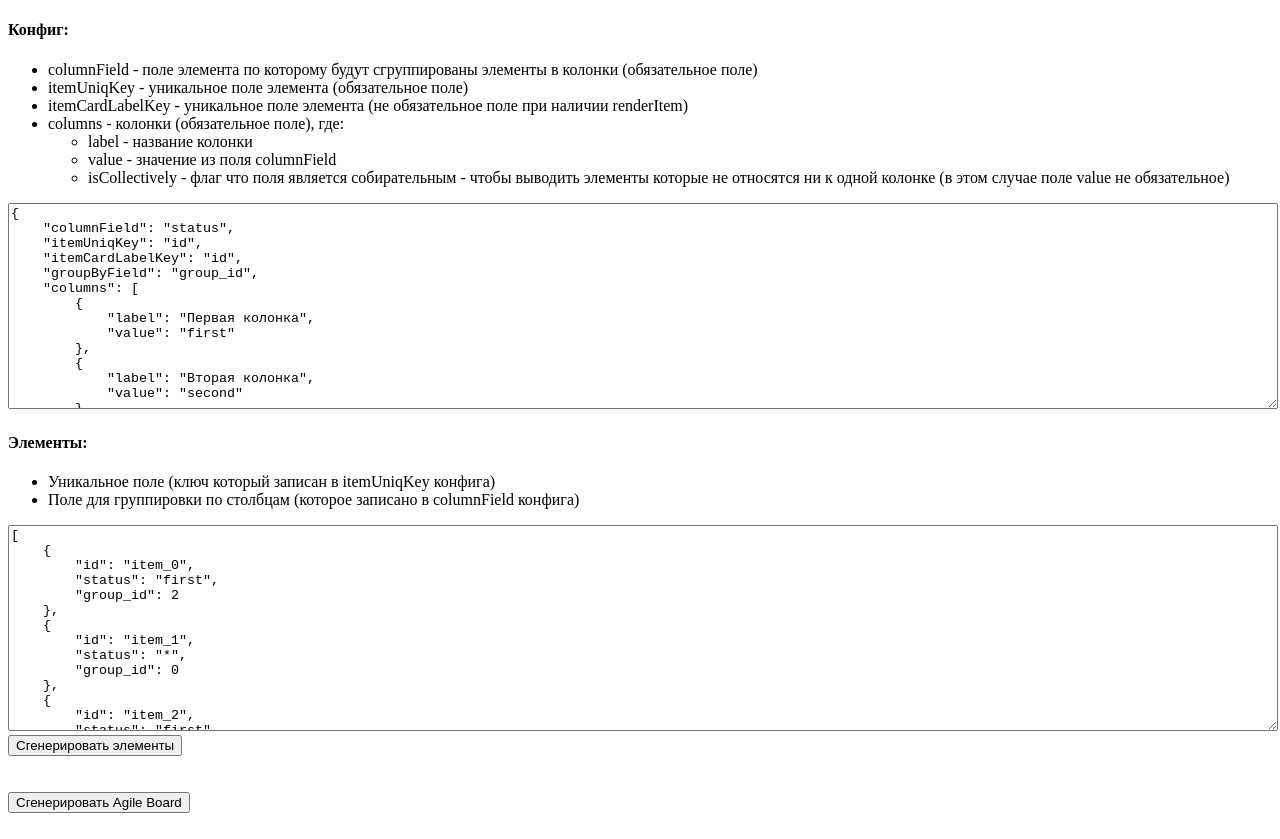
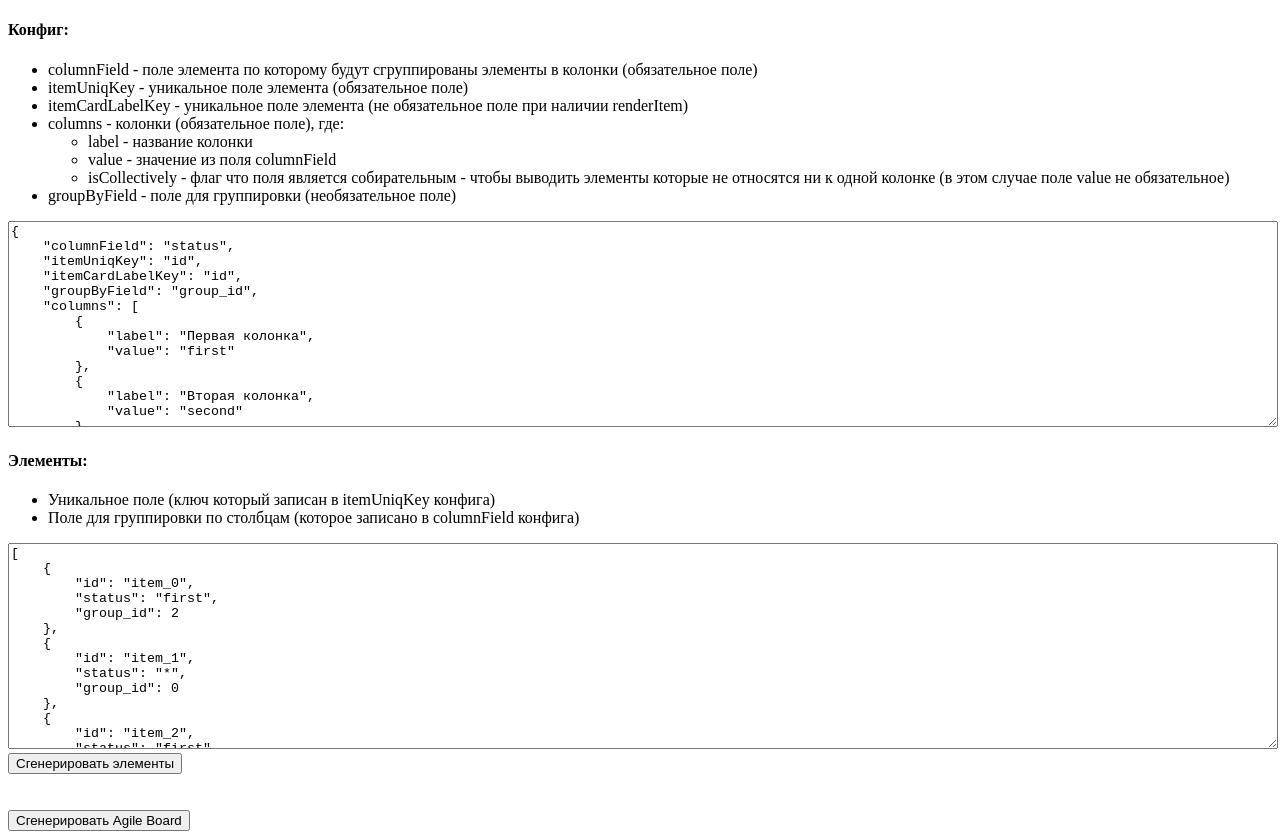
Before and after one commit to ipaymushkin/dnd-kit, a React (Vite) app: page / in a window 1280 px wide. Built offline with nearby package versions, Linux system fonts and the light colour scheme.

Commit message:
вывел конфигурационный экран

```diff
--- a/src/App.tsx
+++ b/src/App.tsx
@@ -110,8 +110,8 @@ const App = () => {
             </li>
           </ul>
         </li>
+        <li>groupByField - поле для группировки (необязательное поле)</li>
       </ul>
-
       <textarea
         style={{ width: '100%', height: '200px' }}
         value={config}
```
